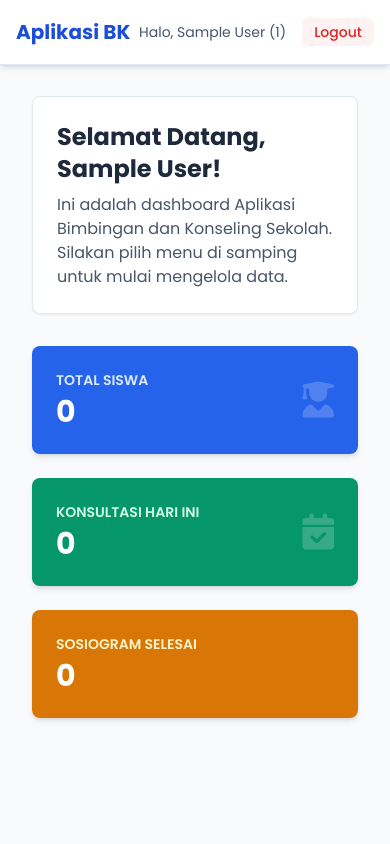
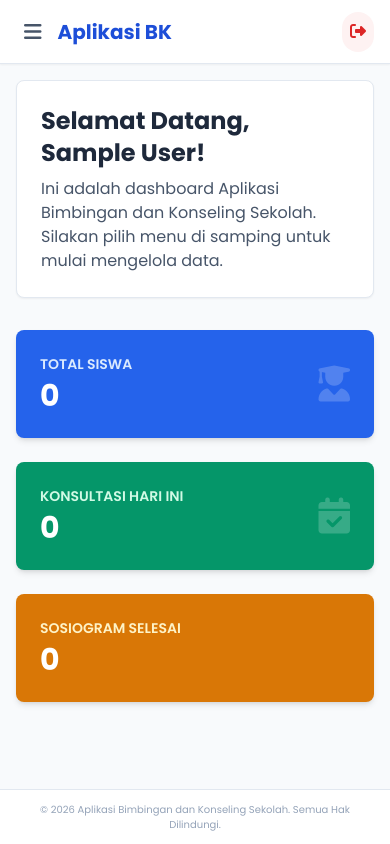
Before and after one commit to mughie77/bk-new, a PHP site: page /bk-sekolah/ in a window 390 px wide. Run offline with PHP 8.4, Linux system fonts and the light colour scheme; the visitor is signed in with stand-in values (Sample User, id 1); some libraries are stand-ins or nearby versions.

Commit message:
feat: implement responsive UI with independent scroll and active menus
- Added responsive mobile sidebar with hamburger menu toggle
- Implemented independent scrolling for sidebar and main content area
- Added active menu highlighting based on current URL segment
- Optimized data tables with horizontal scrolling for mobile devices
- Refined overall dashboard layout for better usability on small screens

Co-authored-by: mughie77 <215782921+mughie77@users.noreply.github.com>

```diff
--- a/app/views/kelas/index.php
+++ b/app/views/kelas/index.php
@@ -16,7 +16,8 @@
 <?php endif; ?>
 
 <div class="bg-white rounded-lg shadow-sm border border-slate-200 overflow-hidden">
-    <table class="min-w-full divide-y divide-slate-200">
+    <div class="overflow-x-auto">
+        <table class="min-w-full divide-y divide-slate-200">
         <thead class="bg-slate-50">
             <tr>
                 <th class="px-6 py-3 text-left text-xs font-medium text-slate-500 uppercase tracking-wider">Nama Kelas</th>
@@ -36,7 +37,8 @@
             </tr>
             <?php endforeach; ?>
         </tbody>
-    </table>
+        </table>
+    </div>
 
     <!-- Pagination -->
     <div class="px-6 py-4 bg-slate-50 border-t border-slate-200 flex items-center justify-between">
--- a/app/views/konsultasi/index.php
+++ b/app/views/konsultasi/index.php
@@ -16,7 +16,8 @@
 <?php endif; ?>
 
 <div class="bg-white rounded-lg shadow-sm border border-slate-200 overflow-hidden">
-    <table class="min-w-full divide-y divide-slate-200">
+    <div class="overflow-x-auto">
+        <table class="min-w-full divide-y divide-slate-200">
         <thead class="bg-slate-50">
             <tr>
                 <th class="px-6 py-3 text-left text-xs font-medium text-slate-500 uppercase">Tanggal</th>
@@ -46,7 +47,8 @@
             </tr>
             <?php endforeach; ?>
         </tbody>
-    </table>
+        </table>
+    </div>
 
     <!-- Pagination -->
     <div class="px-6 py-4 bg-slate-50 border-t border-slate-200 flex items-center justify-between">
--- a/app/views/siswa/index.php
+++ b/app/views/siswa/index.php
@@ -16,7 +16,8 @@
 <?php endif; ?>
 
 <div class="bg-white rounded-lg shadow-sm border border-slate-200 overflow-hidden">
-    <table class="min-w-full divide-y divide-slate-200">
+    <div class="overflow-x-auto">
+        <table class="min-w-full divide-y divide-slate-200">
         <thead class="bg-slate-50">
             <tr>
                 <th class="px-6 py-3 text-left text-xs font-medium text-slate-500 uppercase tracking-wider">NIS / NISN</th>
@@ -38,7 +39,8 @@
             </tr>
             <?php endforeach; ?>
         </tbody>
-    </table>
+        </table>
+    </div>
 
     <!-- Pagination -->
     <div class="px-6 py-4 bg-slate-50 border-t border-slate-200 flex items-center justify-between">
--- a/app/views/templates/footer.php
+++ b/app/views/templates/footer.php
@@ -1,9 +1,31 @@
+            </div>
+
+            <footer class="bg-white border-t border-slate-200 px-8 py-3 text-center text-[10px] text-slate-400 flex-shrink-0">
+                &copy; <?= date('Y'); ?> Aplikasi Bimbingan dan Konseling Sekolah. Semua Hak Dilindungi.
+            </footer>
         </main>
     </div>
 
     <script src="https://cdnjs.cloudflare.com/ajax/libs/jquery/3.7.0/jquery.min.js"></script>
     <script>
-        // Global scripts if needed
+        const mobileMenuBtn = document.getElementById('mobile-menu-btn');
+        const sidebar = document.getElementById('sidebar');
+        const overlay = document.getElementById('sidebar-overlay');
+
+        function toggleSidebar() {
+            sidebar.classList.toggle('-translate-x-full');
+            overlay.classList.toggle('hidden');
+        }
+
+        if(mobileMenuBtn) mobileMenuBtn.addEventListener('click', toggleSidebar);
+        if(overlay) overlay.addEventListener('click', toggleSidebar);
+
+        // Auto close mobile sidebar on escape key
+        window.addEventListener('keydown', (e) => {
+            if (e.key === 'Escape' && !sidebar.classList.contains('-translate-x-full')) {
+                toggleSidebar();
+            }
+        });
     </script>
 </body>
 </html>
--- a/app/views/templates/header.php
+++ b/app/views/templates/header.php
@@ -8,64 +8,101 @@
     <link rel="stylesheet" href="https://cdnjs.cloudflare.com/ajax/libs/font-awesome/6.4.0/css/all.min.css">
     <style>
         @import url('https://fonts.googleapis.com/css2?family=Poppins:wght@300;400;500;600;700&display=swap');
-        body { font-family: 'Poppins', sans-serif; background-color: #f8fafc; }
+        body { font-family: 'Poppins', sans-serif; }
+
+        /* Custom scrollbar for better look */
+        ::-webkit-scrollbar { width: 6px; height: 6px; }
+        ::-webkit-scrollbar-track { background: #f1f1f1; }
+        ::-webkit-scrollbar-thumb { background: #cbd5e1; border-radius: 10px; }
+        ::-webkit-scrollbar-thumb:hover { background: #94a3b8; }
+
+        .active-menu {
+            background-color: #eff6ff;
+            color: #1d4ed8;
+            border-right: 4px solid #1d4ed8;
+        }
     </style>
 </head>
-<body class="bg-slate-50">
-    <nav class="bg-white shadow-md border-b border-slate-200 fixed w-full z-10">
-        <div class="max-w-7xl mx-auto px-4 sm:px-6 lg:px-8">
-            <div class="flex justify-between h-16">
+<body class="bg-slate-50 flex flex-col h-screen overflow-hidden">
+    <!-- Navbar -->
+    <nav class="bg-white shadow-sm border-b border-slate-200 h-16 flex-shrink-0 z-50">
+        <div class="max-w-full mx-auto px-4 h-full flex justify-between items-center">
             <div class="flex items-center">
+                <!-- Mobile Menu Button -->
+                <button id="mobile-menu-btn" class="md:hidden p-2 text-slate-600 hover:bg-slate-100 rounded-lg mr-2">
+                    <i class="fas fa-bars text-xl"></i>
+                </button>
                 <span class="text-xl font-bold text-blue-700">Aplikasi BK</span>
             </div>
             <div class="flex items-center space-x-4">
-                    <span class="text-sm text-slate-600">Halo, <?= $_SESSION['nama']; ?> (<?= $_SESSION['peran']; ?>)</span>
-                    <a href="<?= BASEURL; ?>/auth/logout" class="bg-red-50 text-red-600 px-3 py-1 rounded-md text-sm font-medium hover:bg-red-100 transition">Logout</a>
+                <div class="hidden sm:block text-right">
+                    <p class="text-xs font-semibold text-slate-800 leading-none"><?= $_SESSION['nama']; ?></p>
+                    <p class="text-[10px] text-slate-500 uppercase"><?= $_SESSION['peran']; ?></p>
                 </div>
+                <a href="<?= BASEURL; ?>/auth/logout" class="bg-red-50 text-red-600 p-2 rounded-full hover:bg-red-100 transition sm:px-4 sm:py-2 sm:rounded-md sm:text-xs sm:font-bold">
+                    <i class="fas fa-sign-out-alt sm:mr-1"></i> <span class="hidden sm:inline">Logout</span>
+                </a>
             </div>
         </div>
     </nav>
 
-    <div class="flex pt-16 min-h-screen">
+    <div class="flex flex-1 overflow-hidden relative">
+        <!-- Overlay for Mobile Sidebar -->
+        <div id="sidebar-overlay" class="fixed inset-0 bg-slate-900/50 z-40 hidden md:hidden"></div>
+
         <!-- Sidebar -->
-        <aside class="w-64 bg-white border-r border-slate-200 hidden md:block">
-            <div class="p-4 space-y-2">
-                <a href="<?= BASEURL; ?>/home" class="flex items-center p-2 text-slate-700 rounded-lg hover:bg-blue-50 hover:text-blue-700 transition">
+        <aside id="sidebar" class="fixed inset-y-0 left-0 transform -translate-x-full md:relative md:translate-x-0 transition-transform duration-300 ease-in-out z-40 w-64 bg-white border-r border-slate-200 flex flex-col flex-shrink-0">
+            <div class="flex-1 overflow-y-auto py-4">
+                <div class="px-4 mb-4 md:hidden">
+                    <p class="text-lg font-bold text-blue-700">Menu Utama</p>
+                </div>
+
+                <?php
+                    $url = isset($_GET['url']) ? explode('/', rtrim($_GET['url'], '/'))[0] : 'home';
+                    function isActive($target, $current) {
+                        return $target == $current ? 'active-menu' : 'text-slate-700 hover:bg-blue-50 hover:text-blue-700';
+                    }
+                ?>
+
+                <nav class="space-y-1">
+                    <a href="<?= BASEURL; ?>/home" class="flex items-center px-4 py-3 text-sm font-medium transition <?= isActive('home', $url); ?>">
                         <i class="fas fa-home w-6"></i> <span>Dashboard</span>
                     </a>
-                <div class="pt-4 pb-2 text-xs font-semibold text-slate-400 uppercase">Data Master</div>
-                <a href="<?= BASEURL; ?>/guru" class="flex items-center p-2 text-slate-700 rounded-lg hover:bg-blue-50 hover:text-blue-700 transition">
+
+                    <div class="pt-4 pb-1 px-4 text-[10px] font-bold text-slate-400 uppercase tracking-widest">Data Master</div>
+                    <a href="<?= BASEURL; ?>/guru" class="flex items-center px-4 py-3 text-sm font-medium transition <?= isActive('guru', $url); ?>">
                         <i class="fas fa-chalkboard-teacher w-6"></i> <span>Guru BK</span>
                     </a>
-                <a href="<?= BASEURL; ?>/siswa" class="flex items-center p-2 text-slate-700 rounded-lg hover:bg-blue-50 hover:text-blue-700 transition">
+                    <a href="<?= BASEURL; ?>/siswa" class="flex items-center px-4 py-3 text-sm font-medium transition <?= isActive('siswa', $url); ?>">
                         <i class="fas fa-user-graduate w-6"></i> <span>Siswa</span>
                     </a>
-                <a href="<?= BASEURL; ?>/kelas" class="flex items-center p-2 text-slate-700 rounded-lg hover:bg-blue-50 hover:text-blue-700 transition">
+                    <a href="<?= BASEURL; ?>/kelas" class="flex items-center px-4 py-3 text-sm font-medium transition <?= isActive('kelas', $url); ?>">
                         <i class="fas fa-school w-6"></i> <span>Kelas</span>
                     </a>
 
-                <div class="pt-4 pb-2 text-xs font-semibold text-slate-400 uppercase">Mapping</div>
-                <a href="<?= BASEURL; ?>/mapping/siswa" class="flex items-center p-2 text-slate-700 rounded-lg hover:bg-blue-50 hover:text-blue-700 transition">
-                    <i class="fas fa-link w-6"></i> <span>Siswa ke Kelas</span>
-                </a>
-                <a href="<?= BASEURL; ?>/mapping/guru" class="flex items-center p-2 text-slate-700 rounded-lg hover:bg-blue-50 hover:text-blue-700 transition">
-                    <i class="fas fa-user-tag w-6"></i> <span>Kelas ke Guru</span>
+                    <div class="pt-4 pb-1 px-4 text-[10px] font-bold text-slate-400 uppercase tracking-widest">Mapping</div>
+                    <a href="<?= BASEURL; ?>/mapping" class="flex items-center px-4 py-3 text-sm font-medium transition <?= isActive('mapping', $url); ?>">
+                        <i class="fas fa-link w-6"></i> <span>Mapping & Penugasan</span>
                     </a>
 
-                <div class="pt-4 pb-2 text-xs font-semibold text-slate-400 uppercase">Layanan</div>
-                <a href="<?= BASEURL; ?>/konsultasi" class="flex items-center p-2 text-slate-700 rounded-lg hover:bg-blue-50 hover:text-blue-700 transition">
+                    <div class="pt-4 pb-1 px-4 text-[10px] font-bold text-slate-400 uppercase tracking-widest">Layanan</div>
+                    <a href="<?= BASEURL; ?>/konsultasi" class="flex items-center px-4 py-3 text-sm font-medium transition <?= isActive('konsultasi', $url); ?>">
                         <i class="fas fa-comments w-6"></i> <span>Laporan Konsultasi</span>
                     </a>
-                <a href="<?= BASEURL; ?>/sosiogram" class="flex items-center p-2 text-slate-700 rounded-lg hover:bg-blue-50 hover:text-blue-700 transition">
+                    <a href="<?= BASEURL; ?>/sosiogram" class="flex items-center px-4 py-3 text-sm font-medium transition <?= isActive('sosiogram', $url); ?>">
                         <i class="fas fa-project-diagram w-6"></i> <span>Sosiogram</span>
                     </a>
 
-                <div class="pt-4 pb-2 text-xs font-semibold text-slate-400 uppercase">Sistem</div>
-                <a href="<?= BASEURL; ?>/pengaturan" class="flex items-center p-2 text-slate-700 rounded-lg hover:bg-blue-50 hover:text-blue-700 transition">
+                    <?php if($_SESSION['peran'] == 'Admin'): ?>
+                    <div class="pt-4 pb-1 px-4 text-[10px] font-bold text-slate-400 uppercase tracking-widest">Sistem</div>
+                    <a href="<?= BASEURL; ?>/pengaturan" class="flex items-center px-4 py-3 text-sm font-medium transition <?= isActive('pengaturan', $url); ?>">
                         <i class="fas fa-cogs w-6"></i> <span>Pengaturan</span>
                     </a>
+                    <?php endif; ?>
+                </nav>
             </div>
         </aside>
 
-        <!-- Main Content -->
-        <main class="flex-1 p-8">
+        <!-- Main Content Area -->
+        <main class="flex-1 flex flex-col min-w-0 overflow-hidden">
+            <div class="flex-1 overflow-y-auto p-4 md:p-8">
```
Lines whose indentation alone changed are shown as unchanged.
